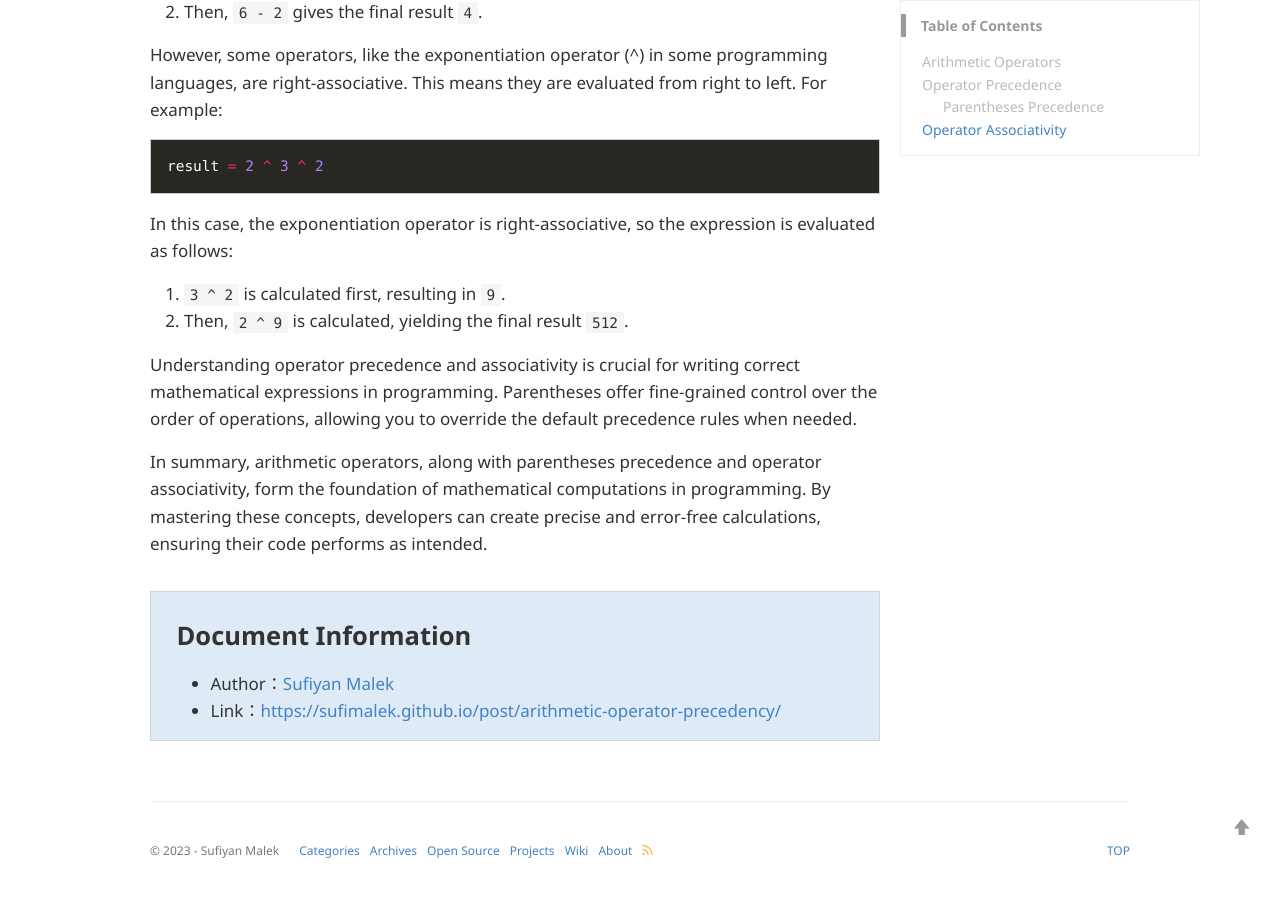
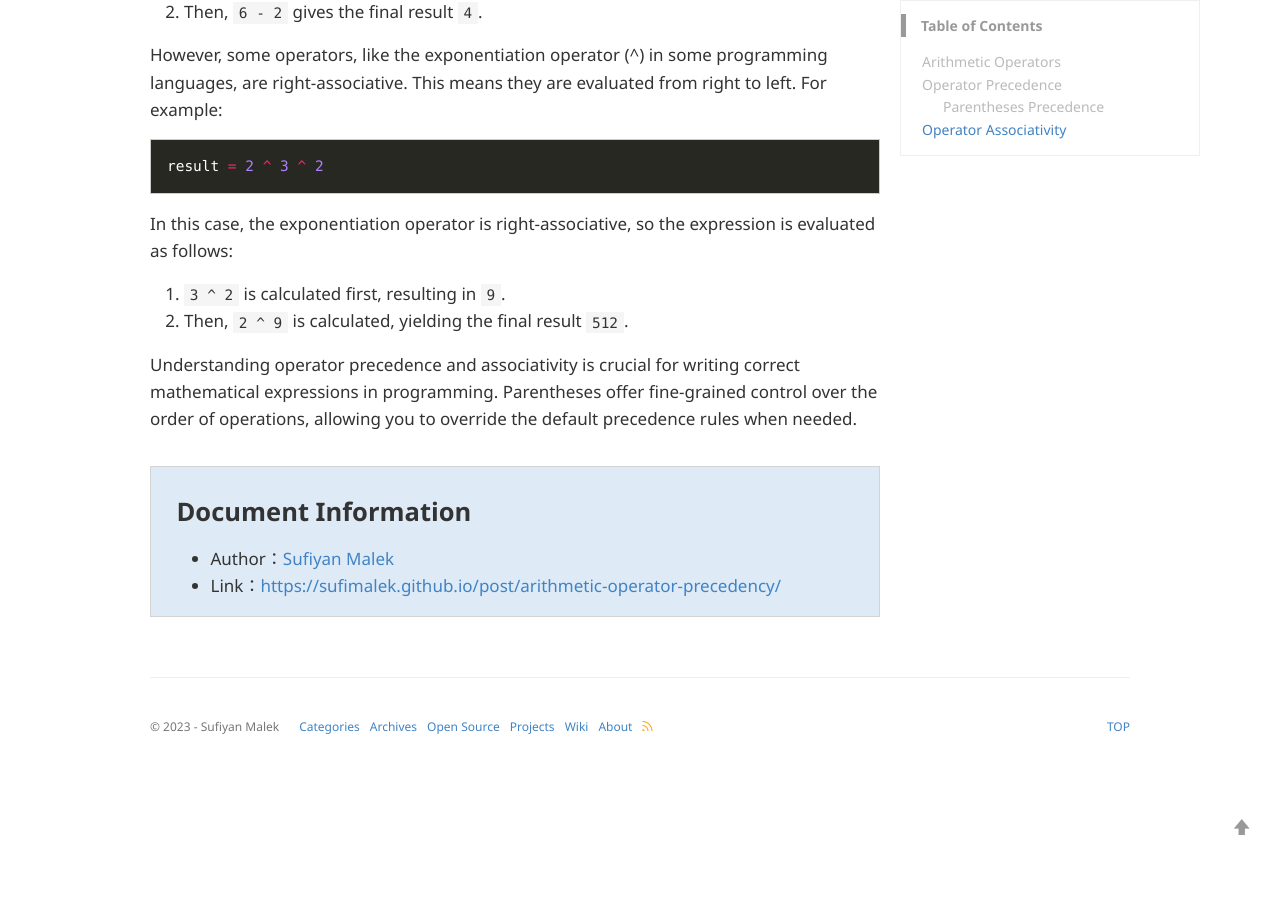
Before and after one commit to sufimalek/sufimalek.github.io, a Jekyll site: the page built from _posts/2023-09-22-arithmetic-operator-precedency.md, in a window 1280 px wide and 900 px high, scrolled down 1746 px. Shown: the top 897 px of the window. Built offline with Jekyll 4.4.1, drawn with Linux system fonts in a browser that asks for light colours; comment, search, counter and statistics services are not loaded; after the commit the page ends 2522 px from its top, so only the background shows below that; some of the changed text lies outside the part shown.

```diff
--- a/_posts/2023-09-22-arithmetic-operator-precedency.md
+++ b/_posts/2023-09-22-arithmetic-operator-precedency.md
@@ -77,5 +77,3 @@
 2. Then, `2 ^ 9` is calculated, yielding the final result `512`.
 
 Understanding operator precedence and associativity is crucial for writing correct mathematical expressions in programming. Parentheses offer fine-grained control over the order of operations, allowing you to override the default precedence rules when needed.
-
-In summary, arithmetic operators, along with parentheses precedence and operator associativity, form the foundation of mathematical computations in programming. By mastering these concepts, developers can create precise and error-free calculations, ensuring their code performs as intended.
```
